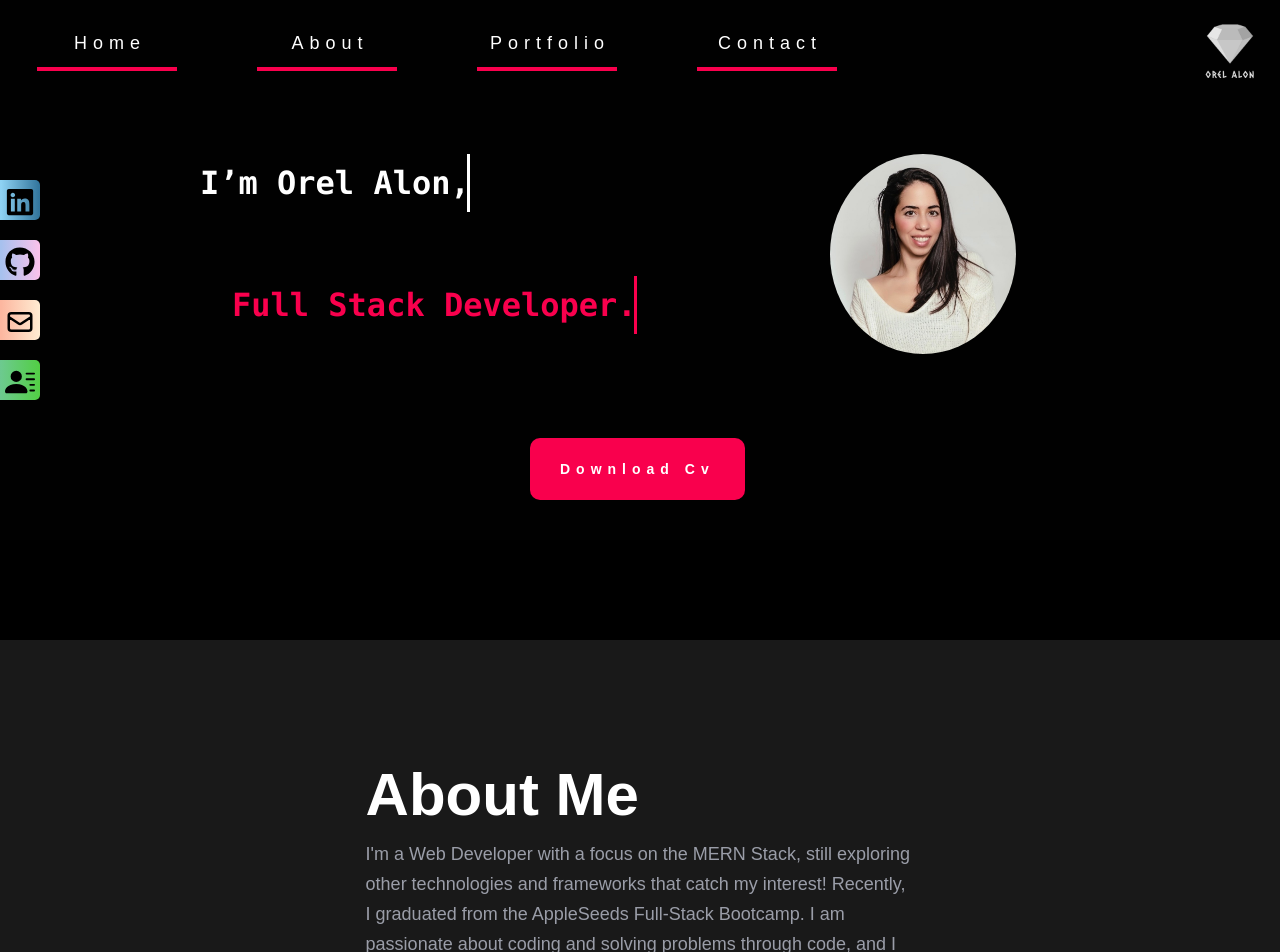
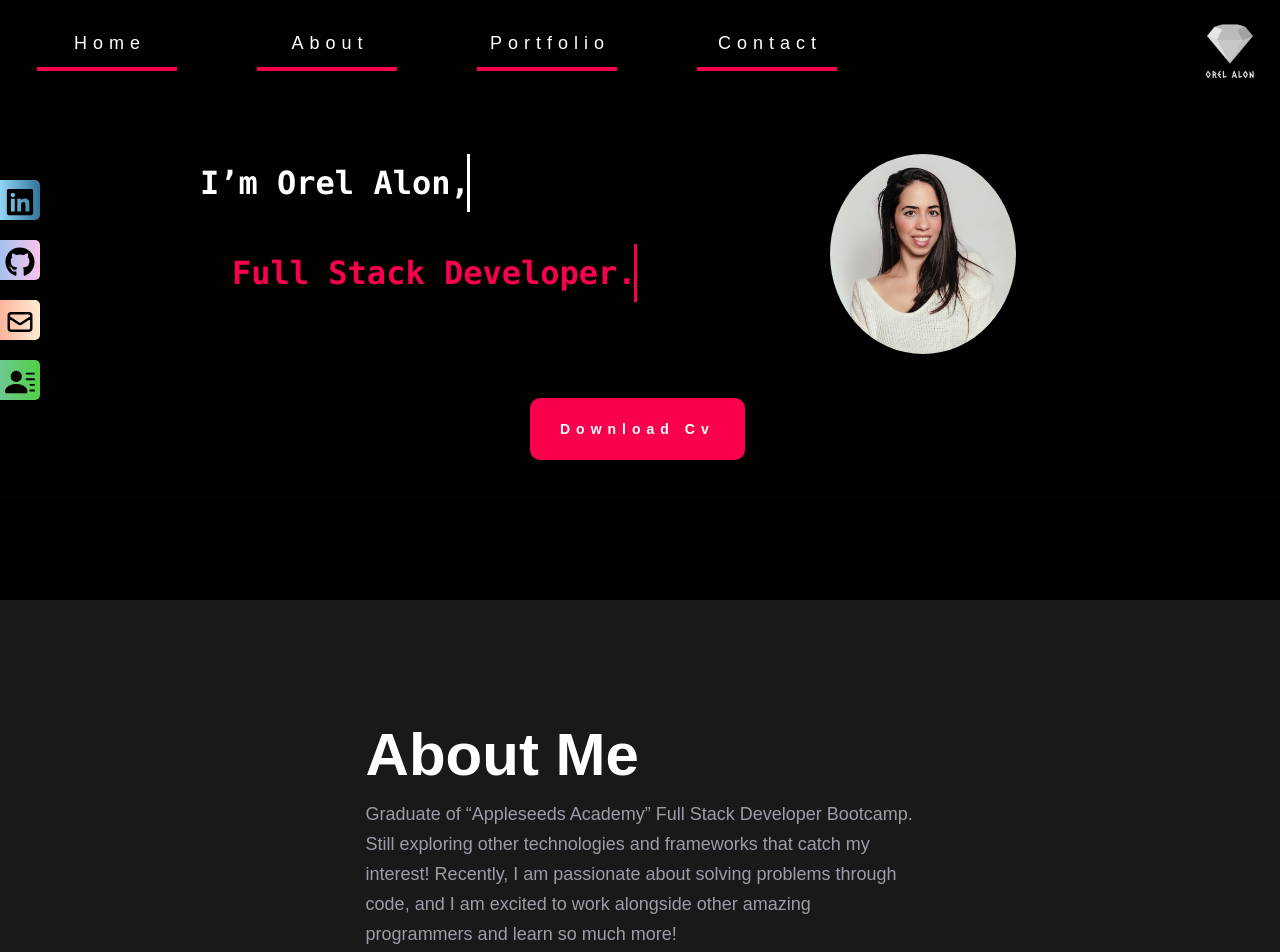
Before and after one commit to OrelAlon/portfolio, a React (Create React App) app: page / in a window 1280 px wide. Shown: the top 952 px of the page. Built offline with nearby package versions, Linux system fonts and the light colour scheme.

Commit message:
text change

```diff
--- a/src/component/About.js
+++ b/src/component/About.js
@@ -96,10 +96,9 @@ const About = () => {
             <div className='about__meta'>
               {/*  */}
               <p className='about__text p__color'>
-                I'm a Web Developer with a focus on the MERN Stack, still
-                exploring other technologies and frameworks that catch my
-                interest! Recently, I graduated from the AppleSeeds Full-Stack
-                Bootcamp. I am passionate about coding and solving problems
+                Graduate of “Appleseeds Academy” Full Stack Developer Bootcamp.
+                Still exploring other technologies and frameworks that catch my
+                interest! Recently, I am passionate about solving problems
                 through code, and I am excited to work alongside other amazing
                 programmers and learn so much more!
               </p>
--- a/src/component/Home.js
+++ b/src/component/Home.js
@@ -90,7 +90,9 @@ function Home() {
             </h1> */}
             <h4 className='home__text pz__10 anim'> I’m Orel Alon,</h4>
             <h3 className=' sweet pz__10 anim'>Full Stack Developer.</h3>
-            {/* <h4 className='home__text pz__10'>From Israel.</h4> */}
+            {/* <h5 className='home-text'>
+              My focus is on the MERN Stack and I am passionate about coding
+            </h5> */}
           </div>
 
           <div className='profile-img-div'>
--- a/src/css/Home.css
+++ b/src/css/Home.css
@@ -181,7 +181,7 @@ li.sideNavbar {
   border-right: 0.1em solid;
   width: 16.5em; /* fallback */
   width: 21ch; /* # of chars */
-  margin: 2em 1em;
+  margin: 1em 1em;
   white-space: nowrap;
   overflow: hidden;
   animation: typing 5s steps(30, end),
```
